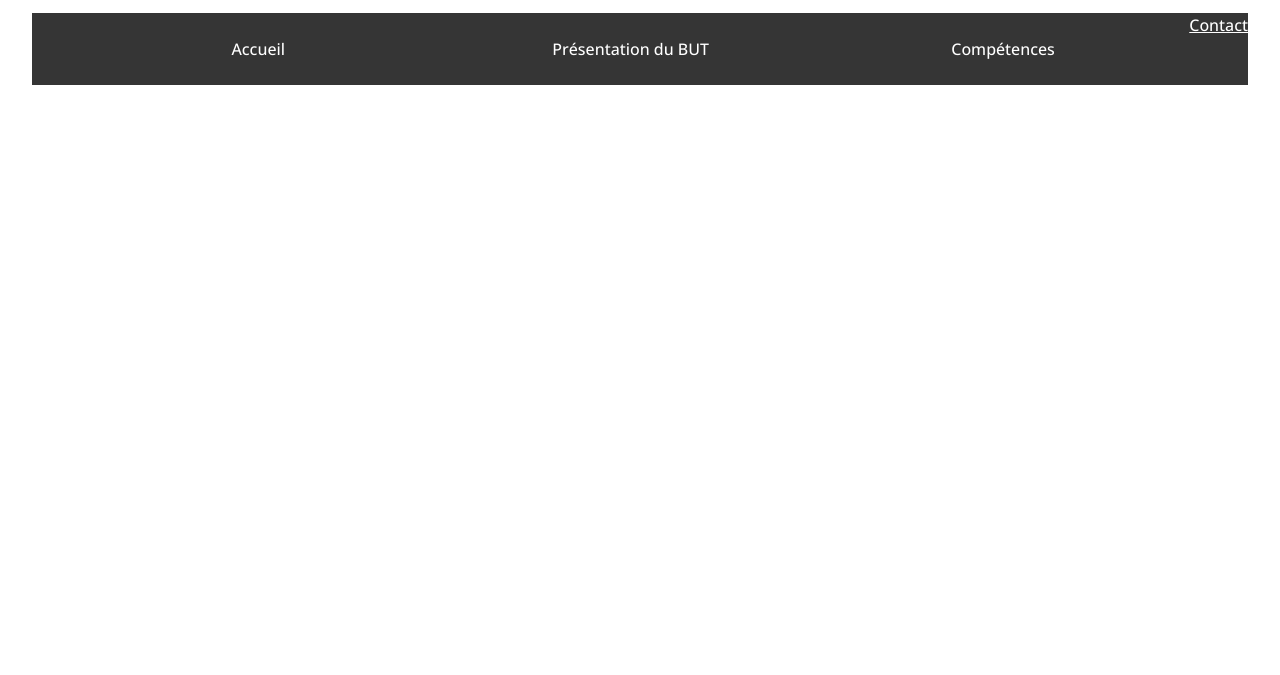
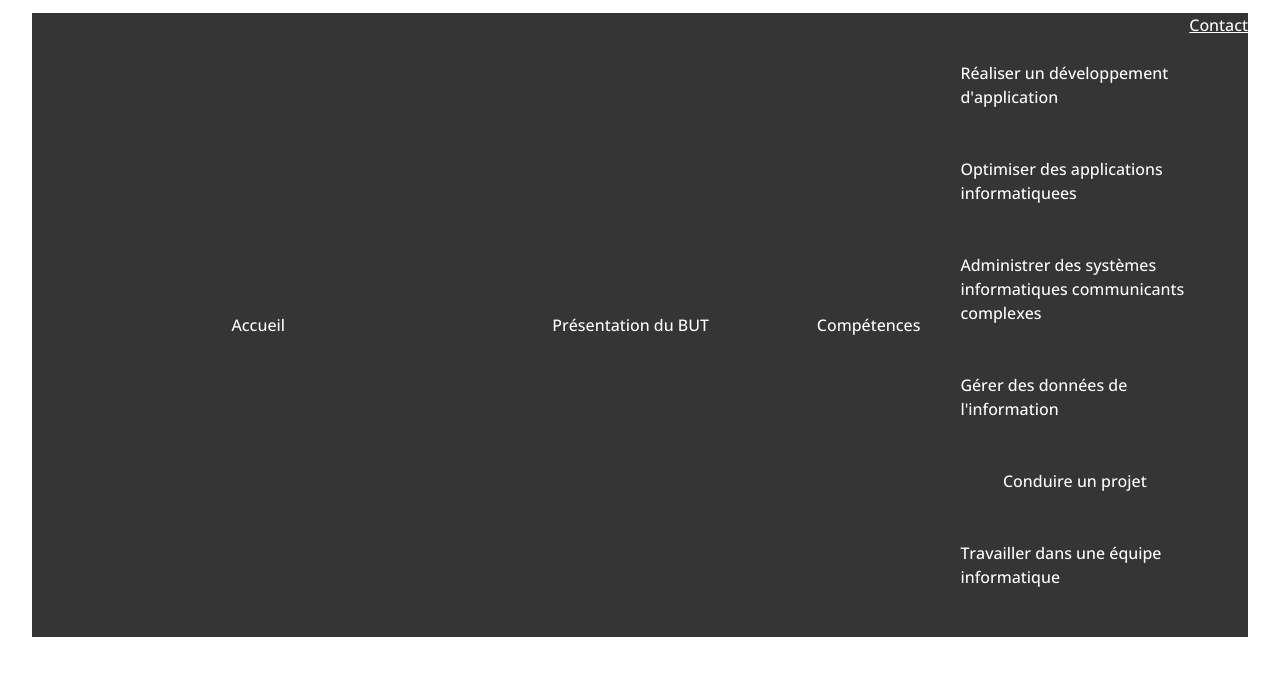
Before and after one commit to Clembs/Mini-projet-R1.02, a plain HTML site: page index.html in a window 1280 px wide. Shown: the part 89-764 px from the top of the page. Drawn offline with nearby package versions, Linux system fonts and the light colour scheme.

Commit message:
feat: compétences dropdown menu HTML

```diff
--- a/index.html
+++ b/index.html
@@ -38,6 +38,37 @@
         </li>
         <li role="menu">
           <a href="/competences"> Compétences </a>
+
+          <ul>
+            <li>
+              <a href="/competences#dev">
+                Réaliser un développement d'application
+              </a>
+            </li>
+            <li>
+              <a href="/competences#opti">
+                Optimiser des applications informatiquees
+              </a>
+            </li>
+            <li>
+              <a href="/competences#admin">
+                Administrer des systèmes informatiques communicants complexes
+              </a>
+            </li>
+            <li>
+              <a href="/competences#donnees">
+                Gérer des données de l'information
+              </a>
+            </li>
+            <li>
+              <a href="/competences#projet"> Conduire un projet </a>
+            </li>
+            <li>
+              <a href="/competences#equipe">
+                Travailler dans une équipe informatique
+              </a>
+            </li>
+          </ul>
         </li>
         <a href="#"> Contact </a>
       </ul>
```
